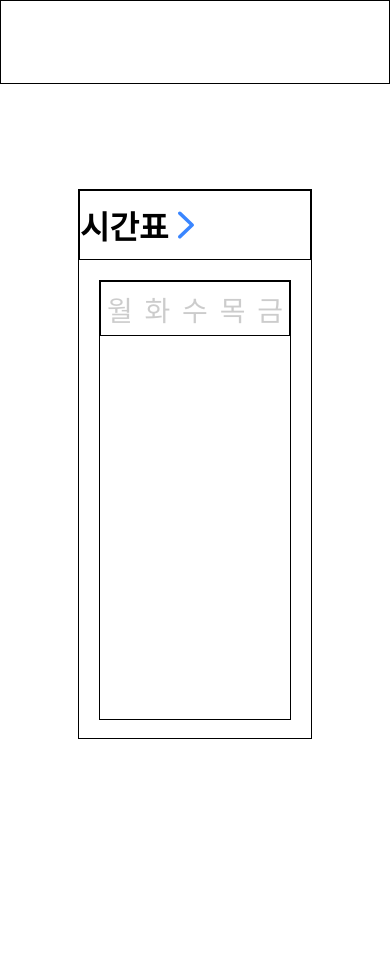
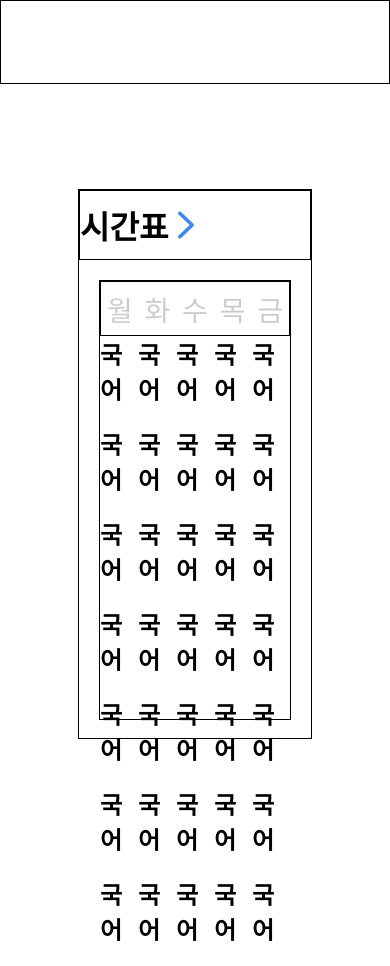
Before and after one commit to SEOKKAMONI/INJE-HighSchool-Notice, a React Native app: screen / in a window 390 px wide. Before the commit the page ends 844 px from the top, so only its background shows below. Built offline with nearby package versions, Linux system fonts and the light colour scheme.

Commit message:
ADD :: ScheduleColumn - 원래는 Schedule에 있었지만 모듈화 함 - 열 정렬 함 - API 오면 map으로 돌리면 끝

```diff
--- a/components/Schedule/Schedule.css
+++ b/components/Schedule/Schedule.css
@@ -16,3 +16,20 @@
     font-weight: 500;
     color: rgba(0, 0, 0, 0.2);
 }
+
+.schedule__frame {
+    display: flex;
+    align-items: center;
+    justify-content: space-around;
+}
+
+.schedule__column {
+    display: flex;
+    flex-direction: column;
+}
+
+.schedule__column > span {
+    font-size: 24px;
+    font-weight: bold;
+    margin-bottom: 20px;
+}
--- a/components/Schedule/Schedule.js
+++ b/components/Schedule/Schedule.js
@@ -1,4 +1,5 @@
 import "./Schedule.css";
+import ScheduleColumn from "../ScheduleColumn/ScheduleColumn";
 
 export default function Schedule() {
     return (
@@ -10,6 +11,16 @@ export default function Schedule() {
                 <span>목</span>
                 <span>금</span>
             </div>
+            <div className="schedule-container__content">
+                <div className="schedule__frame">
+                    <ScheduleColumn />
+                    <ScheduleColumn />
+                    <ScheduleColumn />
+                    <ScheduleColumn />
+                    <ScheduleColumn />
+
+                </div>
+            </div>
         </div>
     )
 }
--- /dev/null
+++ b/components/ScheduleColumn/ScheduleColumn.js
@@ -0,0 +1,29 @@
+export default function ScheduleColumn() {
+    return (
+        <div>
+            <div className="schedule__column">
+            <span>
+                    국어
+                </span>
+                <span>
+                    국어
+                </span>
+                <span>
+                    국어
+                </span>
+                <span>
+                    국어
+                </span>
+                <span>
+                    국어
+                </span>
+                <span>
+                    국어
+                </span>
+                <span>
+                    국어
+                </span>
+            </div>
+        </div>
+    )
+}
```
Also changed, not shown: components/ScheduleColumn/ScheduleColumn.css (added).
